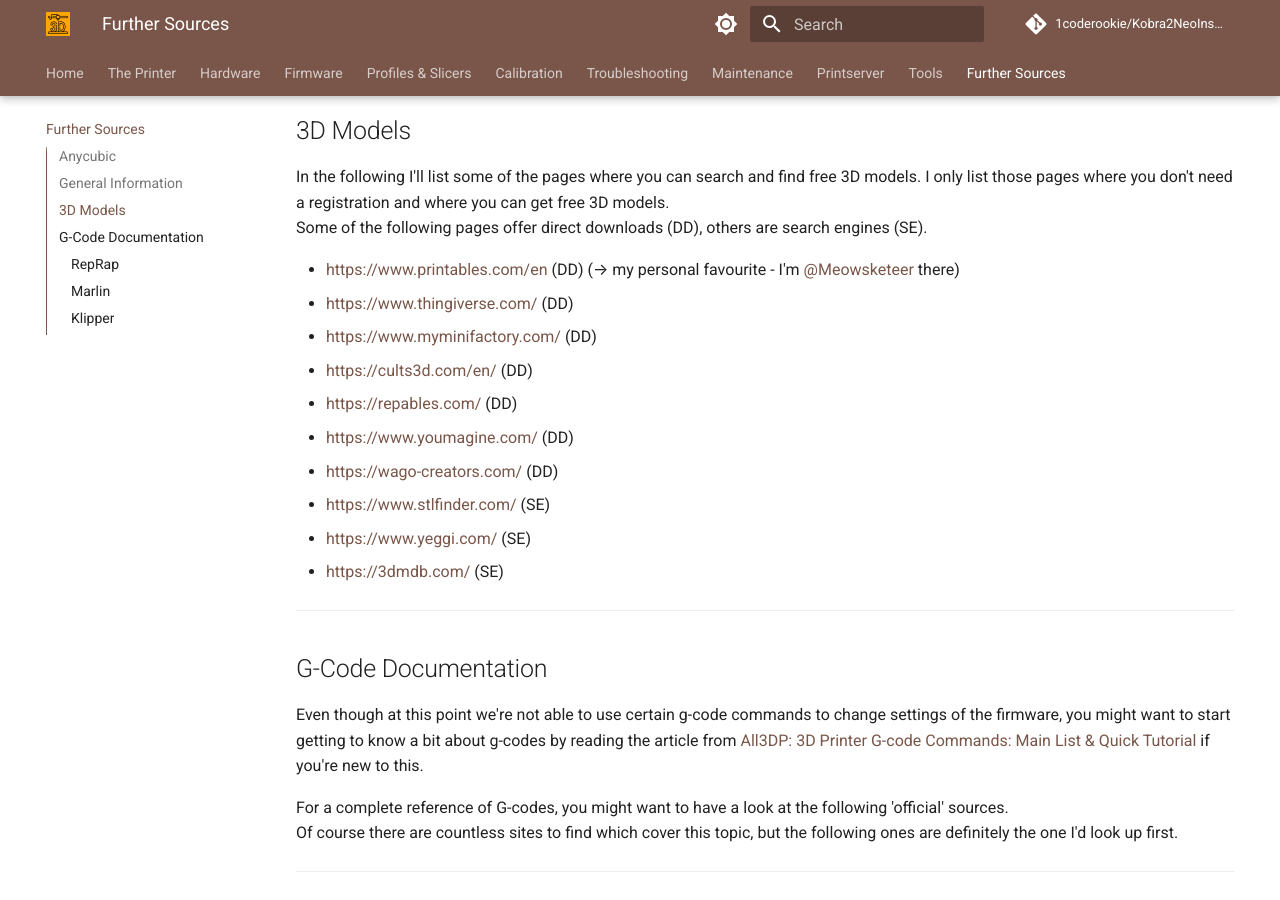
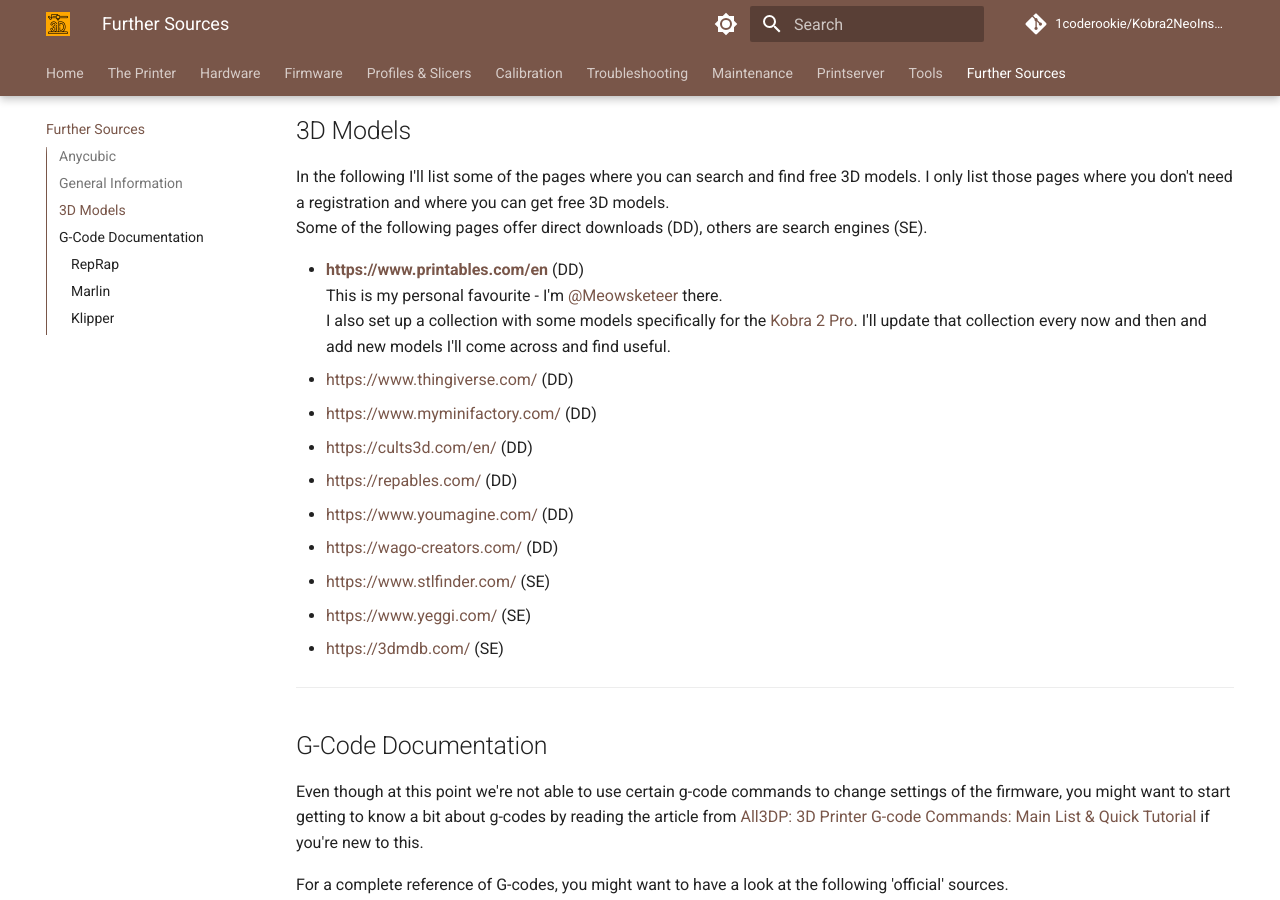
Before and after one commit to 1coderookie/Kobra2NeoInsights, an MkDocs documentation site: the page built from docs/further_sources.md, in a window 1280 px wide and 900 px high, scrolled down 963 px. Built offline with MkDocs 1.6.1 and Material for MkDocs 9.7.7, drawn with Linux system fonts in a browser that asks for light colours; comment, search, counter and statistics services are not loaded.

Commit message:
Update further_sources.md

```diff
--- a/docs/further_sources.md
+++ b/docs/further_sources.md
@@ -32,7 +32,9 @@
 In the following I'll list some of the pages where you can search and find free 3D models. I only list those pages where you don't need a registration and where you can get free 3D models.
 Some of the following pages offer direct downloads (DD), others are search engines (SE).
 
-- https://www.printables.com/en (DD) (--> my personal favourite - I'm [@Meowsketeer](https://www.printables.com/@Meowsketeer) there)
+- **https://www.printables.com/en** (DD)
+  This is my personal favourite - I'm [@Meowsketeer](https://www.printables.com/@Meowsketeer) there.
+  I also set up a collection with some models specifically for the [Kobra 2 Pro](https://www.printables.com/@Meowsketeer/collections/1122969). I'll update that collection every now and then and add new models I'll come across and find useful.
 - https://www.thingiverse.com/ (DD)
 - https://www.myminifactory.com/ (DD)
 - https://cults3d.com/en/ (DD)
```
